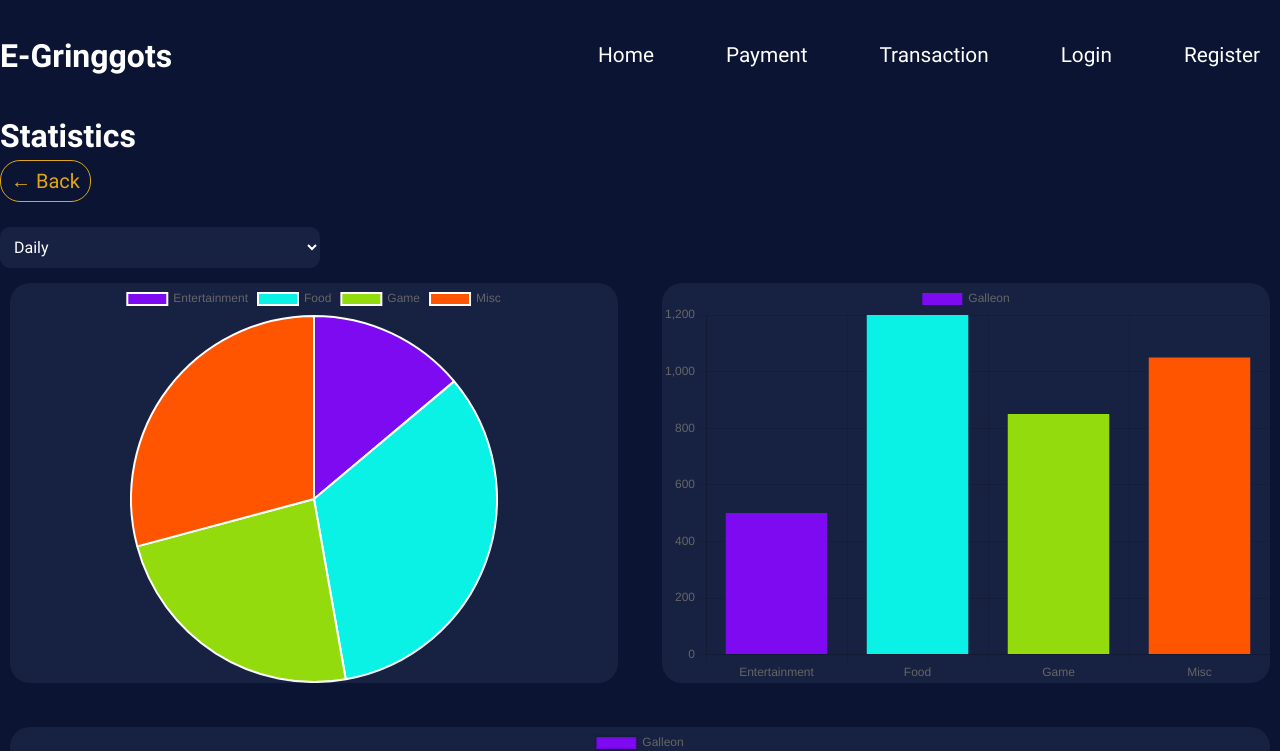
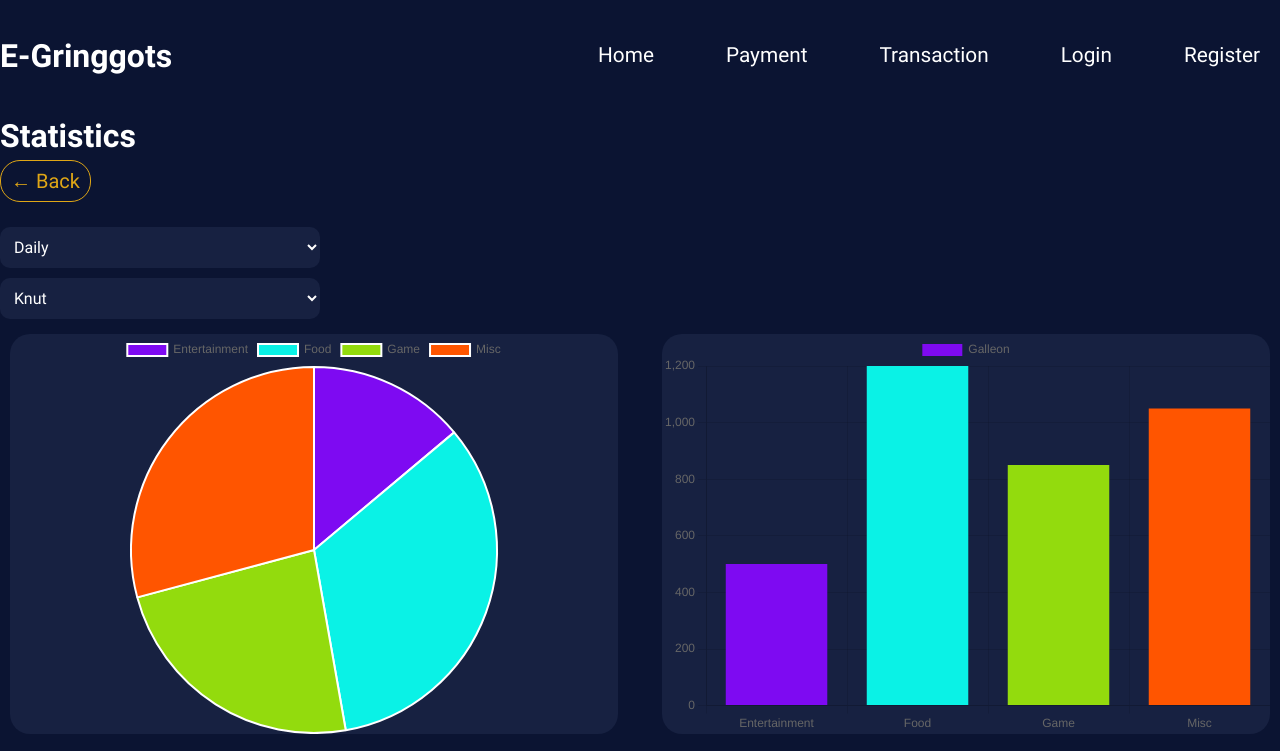
Before and after one commit to BuzzOffer/E-Gringotts-Frontend, a React (Vite) app: page /statistics in a window 1280 px wide. Shown: the top 751 px of the page. Built offline with nearby package versions, Linux system fonts and the light colour scheme; no server answers.

Commit message:
Added dropdown to select data based on currency in Statistics

```diff
--- a/src/pages/Statistics/categoryselect.jsx
+++ /dev/null
@@ -1,5 +0,0 @@
-function CategorySelect() {
-    <input type="checkbox" ></input>
-}
-
-export default CategorySelect;
--- /dev/null
+++ b/src/pages/Statistics/currencyselect.jsx
@@ -0,0 +1,13 @@
+function CurrencySelect({onOption}) {
+    return (
+        <div>
+            <select name="currencies" className="dropDown" onChange={onOption}>
+                <option value="knut">Knut</option>
+                <option value="sickle">Sickle</option>
+                <option value="galleon">Galleon</option>
+            </select>
+        </div>
+    )
+}
+
+export default CurrencySelect;
--- a/src/pages/Statistics/index.jsx
+++ b/src/pages/Statistics/index.jsx
@@ -5,6 +5,7 @@ import './stats.css';
 import expensesData from './data/expensesData.json';
 import GraphSelect from './graphselect';
 import BackButton from './backbutton';
+import CurrencySelect from './currencyselect';
 
 defaults.maintainAspectRatio = false;
 defaults.responsive = true;
@@ -61,7 +62,8 @@ export default function Statistics() {
     const getDaily = `getTransactionByDateTime?start=${date} 00:00:00&end=${date} 23:59:59` //will change to get by acc id and by datetime
     const getMonthly = `getTransactionByDateTime?start=${yearMonth}-01 00:00:00&end=${yearMonth}-${lastDayOfMonth} 23:59:59` //will change to get by acc id and by datetime
     const getAll = `all` //will change to get by acc id
-    const [condition, setCondition] = useState(getDaily)
+    const [condition, setCondition] = useState(getDaily);
+    const [currency, setCurrency] = useState("Knut");
 
     const categories = [];
     const amounts = [];
@@ -86,7 +88,7 @@ export default function Statistics() {
                     newData = data;
                 }
 
-
+                newData = newData.filter((object) => object.sourceCurrency === currency);
                 for (let transactions of newData) {
                     if (!categories.includes(transactions.category)) {
                         categories.push(transactions.category);
@@ -133,7 +135,7 @@ export default function Statistics() {
 
         }
         fetchData();
-    }, [condition])
+    }, [condition, currency])
 
     const onSelect = (event) => {
         switch(event.target.value) {
@@ -152,11 +154,17 @@ export default function Statistics() {
         }
     }
 
+    const onSelectCurrency = (event) => {
+        setCurrency(event.target.value);
+        console.log(currency)
+    }
+
     return (
         <>
             <h1>Statistics</h1>
             <BackButton />
-            <GraphSelect onOption={onSelect}/>
+            <GraphSelect onOption={onSelect} />
+            <CurrencySelect onOption={onSelectCurrency} />
             <div className="visuals">
                 <div className="pieChart">
                     <Pie
```
